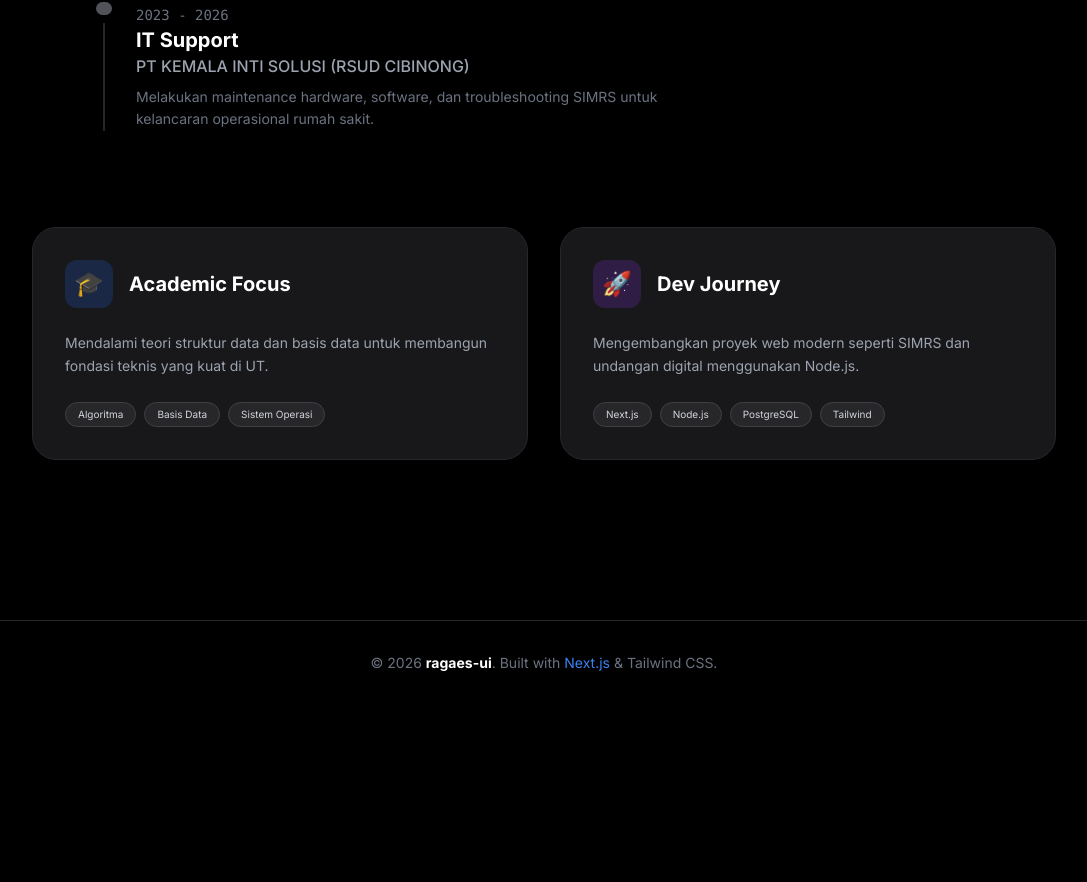
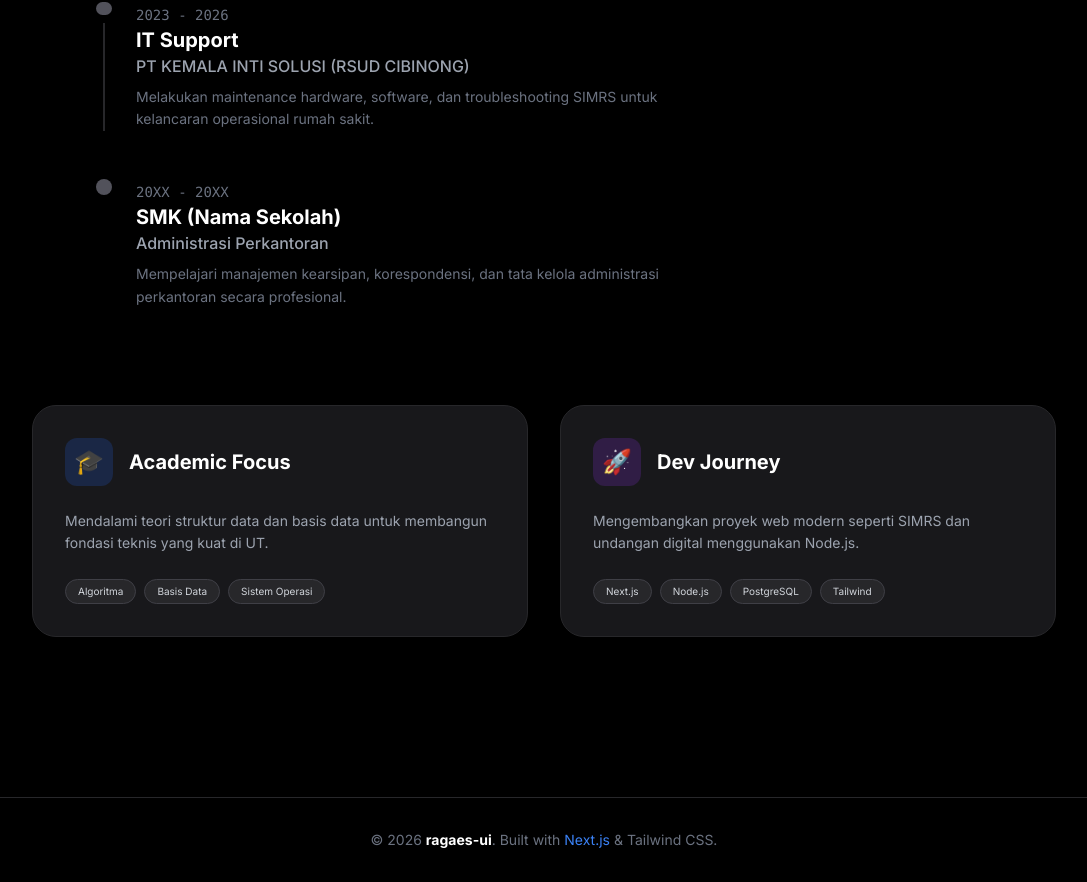
Before and after one commit to ragaes-ui/my-portofolio-raga, a Next.js app: page /about in a window 1280 px wide. Shown: the part 861-1743 px from the top of the page, without its empty margins (96-1183 px from the left). Before the commit the page ends 1566 px from the top, so only its background shows below. Built offline with nearby package versions, Linux system fonts and the light colour scheme.

Commit message:
Update page.tsx

```diff
--- a/src/app/about/page.tsx
+++ b/src/app/about/page.tsx
@@ -109,6 +109,23 @@ export default function AboutPage() {
                   </p>
                 </div>
               </div>
+
+              {/* ITEM 3: SMK (BARU DITAMBAHKAN) */}
+              <div className="flex gap-6">
+                <div className="flex flex-col items-center">
+                  <div className="w-4 h-4 bg-zinc-600 rounded-full"></div>
+                  {/* Garis vertikal dihilangkan pada item terakhir agar lebih rapi, atau bisa dibiarkan jika akan ada item lain */}
+                </div>
+                <div>
+                  <span className="text-sm text-gray-500 font-mono">20XX - 20XX</span> {/* Ganti Tahun Sesuai Kelulusan */}
+                  <h3 className="text-xl font-bold">SMK (Nama Sekolah)</h3> {/* Ganti Nama Sekolah */}
+                  <p className="text-gray-400 font-medium">Administrasi Perkantoran</p>
+                  <p className="text-gray-500 mt-2 max-w-xl text-sm leading-relaxed">
+                    Mempelajari manajemen kearsipan, korespondensi, dan tata kelola administrasi perkantoran secara profesional.
+                  </p>
+                </div>
+              </div>
+
             </div>
           </FadeIn>
         </div>
```
